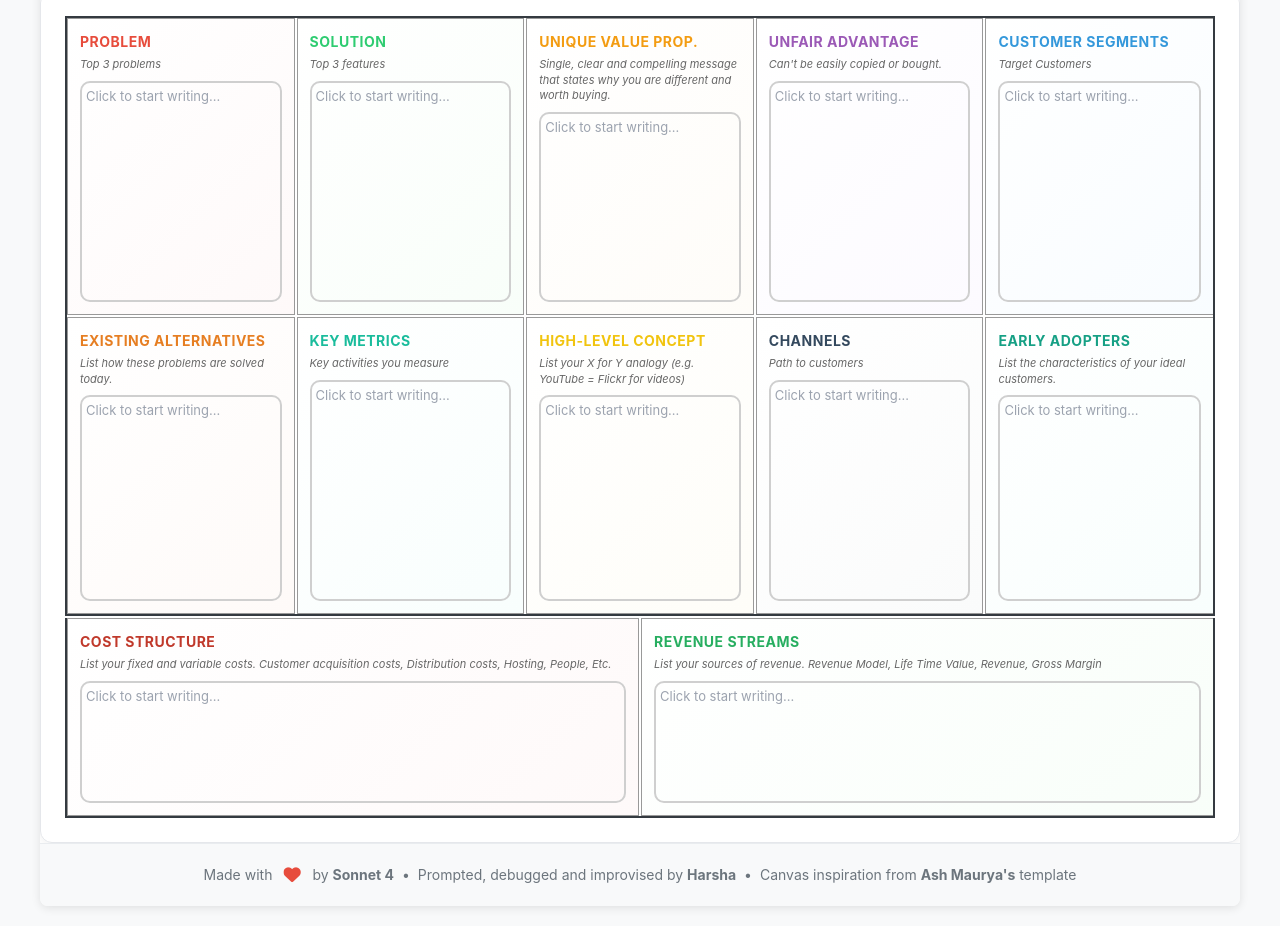
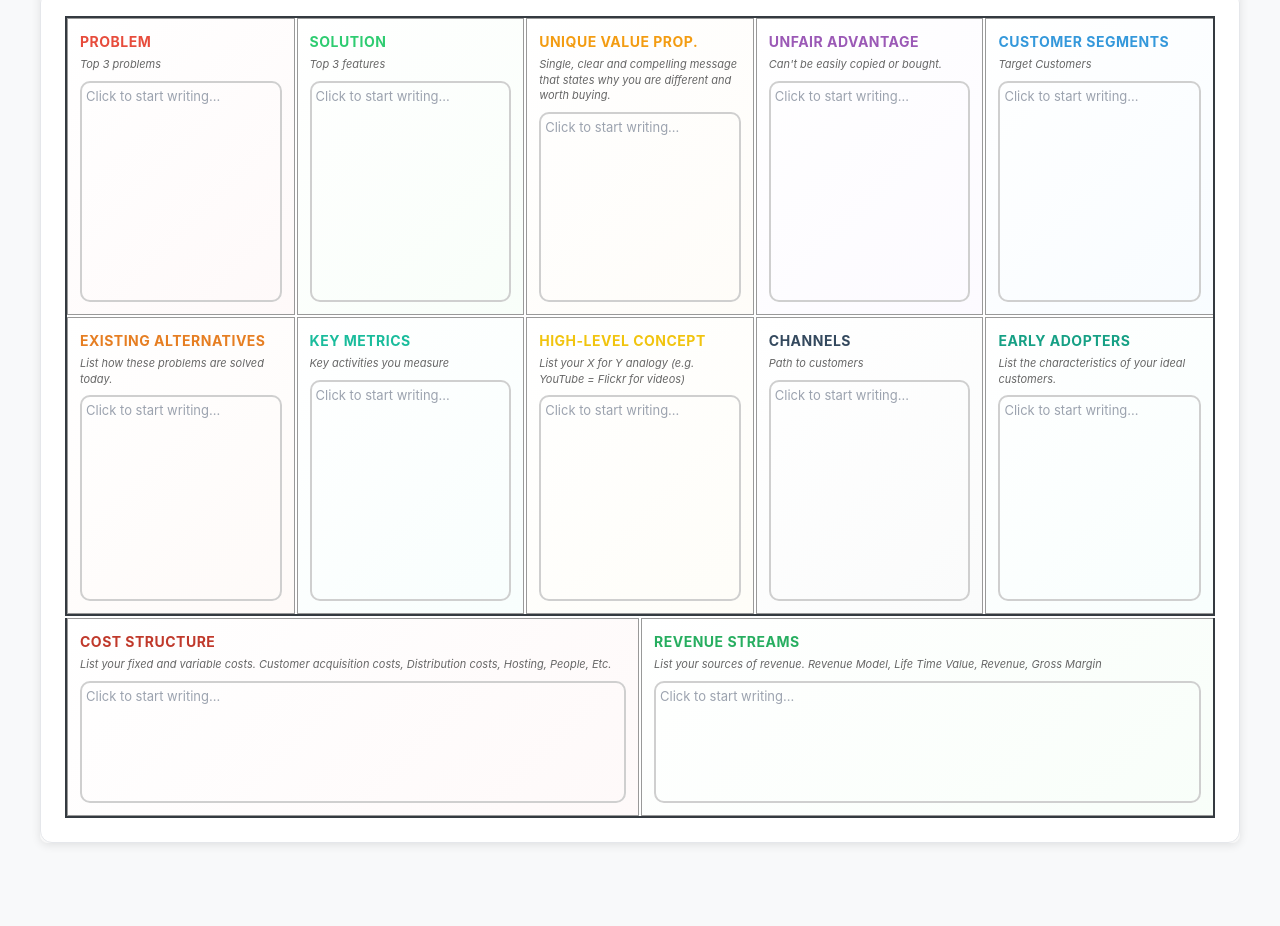
Before and after one commit to leocodeio/product-management-lean-canvas, a plain HTML site: page 01-lean-canvas.html in a window 1280 px wide. Shown: the part 345-1271 px from the top of the page. After the commit the page ends 1208 px from the top, so only its background shows below. Drawn offline with nearby package versions, Linux system fonts and the light colour scheme.

Commit message:
Removed footer

```diff
--- a/01-lean-canvas.html
+++ b/01-lean-canvas.html
@@ -1,4 +1,4 @@
-<!doctype html>
+<!DOCTYPE html>
 <html lang="en">
   <head>
     <meta charset="UTF-8" />
@@ -18,8 +18,8 @@
       }
 
       body {
-        font-family:
-          -apple-system, BlinkMacSystemFont, "Segoe UI", Roboto, sans-serif;
+        font-family: -apple-system, BlinkMacSystemFont, "Segoe UI", Roboto,
+          sans-serif;
         background-color: #f8f9fa;
         color: #212529;
         line-height: 1.6;
@@ -1172,24 +1172,6 @@
           </div>
         </div>
       </div>
-
-      <!-- Footer -->
-      <footer class="footer">
-        <div class="footer-credits">
-          <span>Made with</span>
-          <i class="fas fa-heart heart"></i>
-          <span>by <strong>Sonnet 4</strong></span>
-          <span>•</span>
-          <span
-            >Prompted, debugged and improvised by <strong>Harsha</strong></span
-          >
-          <span>•</span>
-          <span
-            >Canvas inspiration from
-            <strong>Ash Maurya's</strong> template</span
-          >
-        </div>
-      </footer>
     </div>
 
     <!-- Help Popup -->
@@ -1582,13 +1564,13 @@
       function getCanvasData() {
         // Get content areas using querySelectorAll for multiple content areas
         const problemContents = document.querySelectorAll(
-          ".canvas-box.problem .content",
+          ".canvas-box.problem .content"
         );
         const uvpContents = document.querySelectorAll(
-          ".canvas-box.uvp .content",
+          ".canvas-box.uvp .content"
         );
         const customerContents = document.querySelectorAll(
-          ".canvas-box.customer-segments .content",
+          ".canvas-box.customer-segments .content"
         );
 
         const data = {
@@ -1667,7 +1649,7 @@
           document.querySelector('input[placeholder="Startup Name"]').value =
             data.metadata.designedFor || "";
           document.querySelector(
-            'input[placeholder="Name1, Name2, ..."]',
+            'input[placeholder="Name1, Name2, ..."]'
           ).value = data.metadata.designedBy || "";
           document.querySelector('input[type="date"]').value =
             data.metadata.date || "";
@@ -1681,7 +1663,7 @@
 
           if (sections.problem) {
             const problemContents = document.querySelectorAll(
-              ".canvas-box.problem .content",
+              ".canvas-box.problem .content"
             );
             if (problemContents[0])
               problemContents[0].innerHTML = sections.problem.content || "";
@@ -1697,7 +1679,7 @@
 
           if (sections.uniqueValueProposition) {
             const uvpContents = document.querySelectorAll(
-              ".canvas-box.uvp .content",
+              ".canvas-box.uvp .content"
             );
             if (uvpContents[0])
               uvpContents[0].innerHTML =
@@ -1709,13 +1691,13 @@
 
           if (sections.unfairAdvantage) {
             document.querySelector(
-              ".canvas-box.unfair-advantage .content",
+              ".canvas-box.unfair-advantage .content"
             ).innerHTML = sections.unfairAdvantage.content || "";
           }
 
           if (sections.customerSegments) {
             const customerContents = document.querySelectorAll(
-              ".canvas-box.customer-segments .content",
+              ".canvas-box.customer-segments .content"
             );
             if (customerContents[0])
               customerContents[0].innerHTML =
@@ -1727,7 +1709,7 @@
 
           if (sections.keyMetrics) {
             document.querySelector(
-              ".canvas-box.key-metrics .content",
+              ".canvas-box.key-metrics .content"
             ).innerHTML = sections.keyMetrics.content || "";
           }
 
@@ -1738,13 +1720,13 @@
 
           if (sections.costStructure) {
             document.querySelector(
-              ".canvas-box.cost-structure .content",
+              ".canvas-box.cost-structure .content"
             ).innerHTML = sections.costStructure.content || "";
           }
 
           if (sections.revenueStreams) {
             document.querySelector(
-              ".canvas-box.revenue-streams .content",
+              ".canvas-box.revenue-streams .content"
             ).innerHTML = sections.revenueStreams.content || "";
           }
         }
@@ -1772,7 +1754,7 @@
             useCORS: true,
             allowTaint: true,
             backgroundColor: "#ffffff",
-          },
+          }
         );
 
         const imgData = canvas.toDataURL("image/png");
@@ -1826,7 +1808,7 @@
             // Validate the data structure
             if (!data.sections || !data.metadata) {
               throw new Error(
-                "Invalid file format: Missing required sections or metadata",
+                "Invalid file format: Missing required sections or metadata"
               );
             }
 
```
